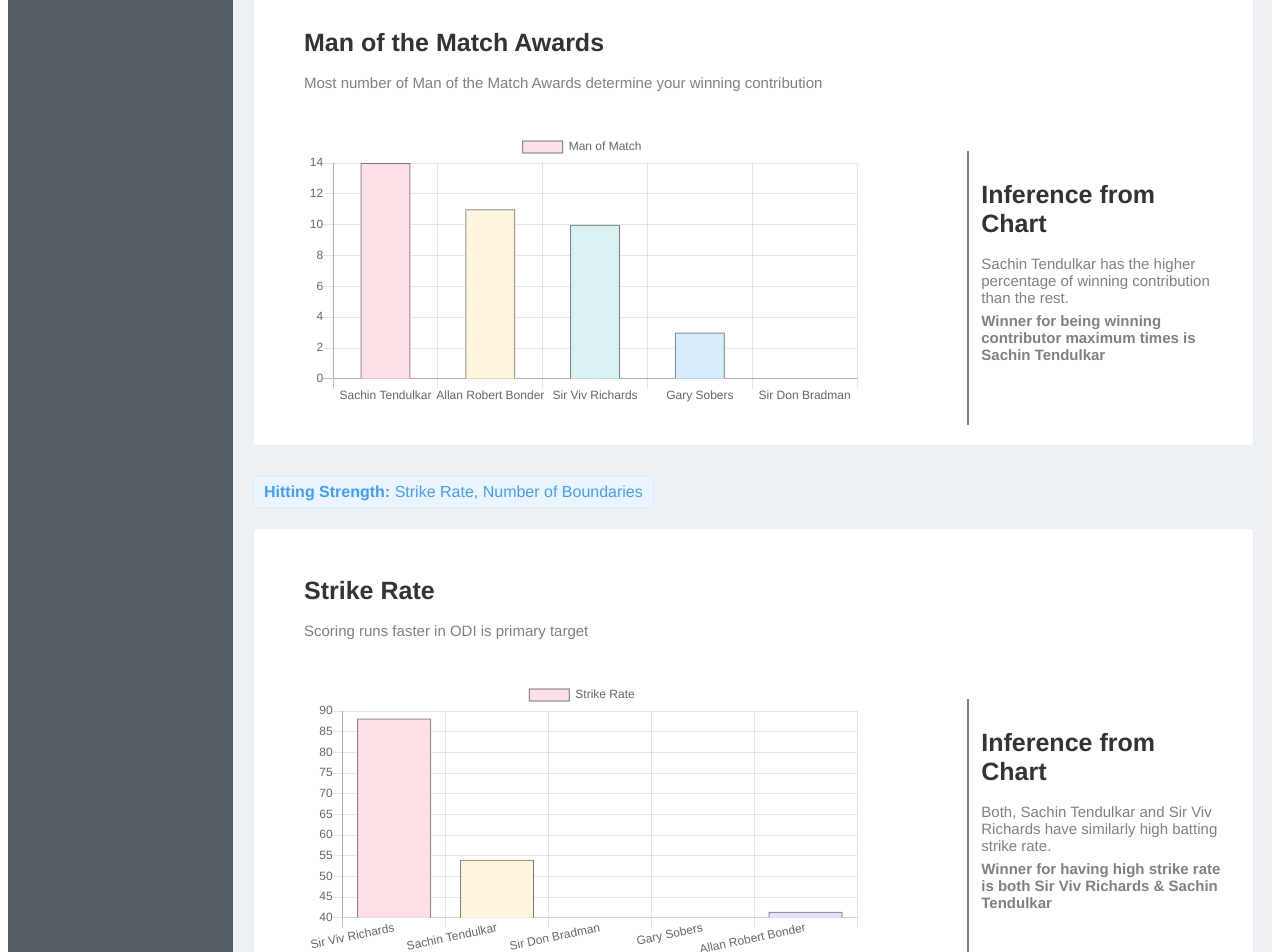
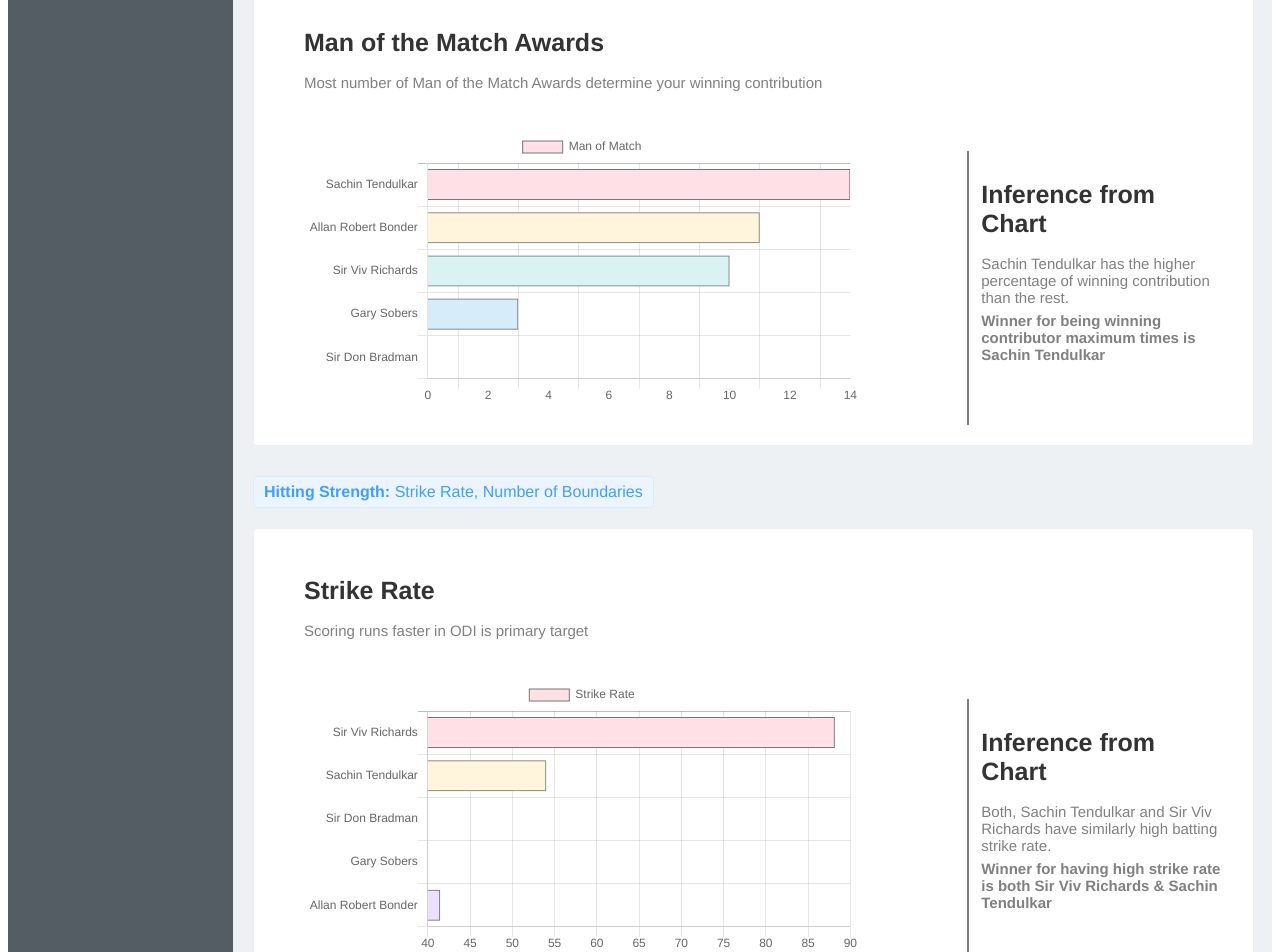
Before and after one commit to tapthoughts/worlds-greatest-cricketer, a Vue app: page /battingTest in a window 1280 px wide. Shown: the part 2160-3112 px from the top of the page. Built offline with nearby package versions, Linux system fonts and the light colour scheme.

Commit message:
strike rate horizontal chart added

```diff
--- a/src/views/BattingTest.vue
+++ b/src/views/BattingTest.vue
@@ -88,7 +88,7 @@
             <Chart
             titleText="Man of the Match Awards"
             subTitleText="Most number of Man of the Match Awards determine your winning contribution"
-            chartType="bar"
+            chartType="horizontalBar"
             :chartData="MomData.data"
             :chartOptions="MomData.options"
             :parentStyle="chartContainerStyle"
@@ -106,7 +106,7 @@
             <Chart
             titleText="Strike Rate"
             subTitleText="Scoring runs faster in ODI is primary target"
-            chartType="bar"
+            chartType="horizontalBar"
             :chartData="StrikeRateData.data"
             :chartOptions="StrikeRateData.options"
             :parentStyle="chartContainerStyle"
```
